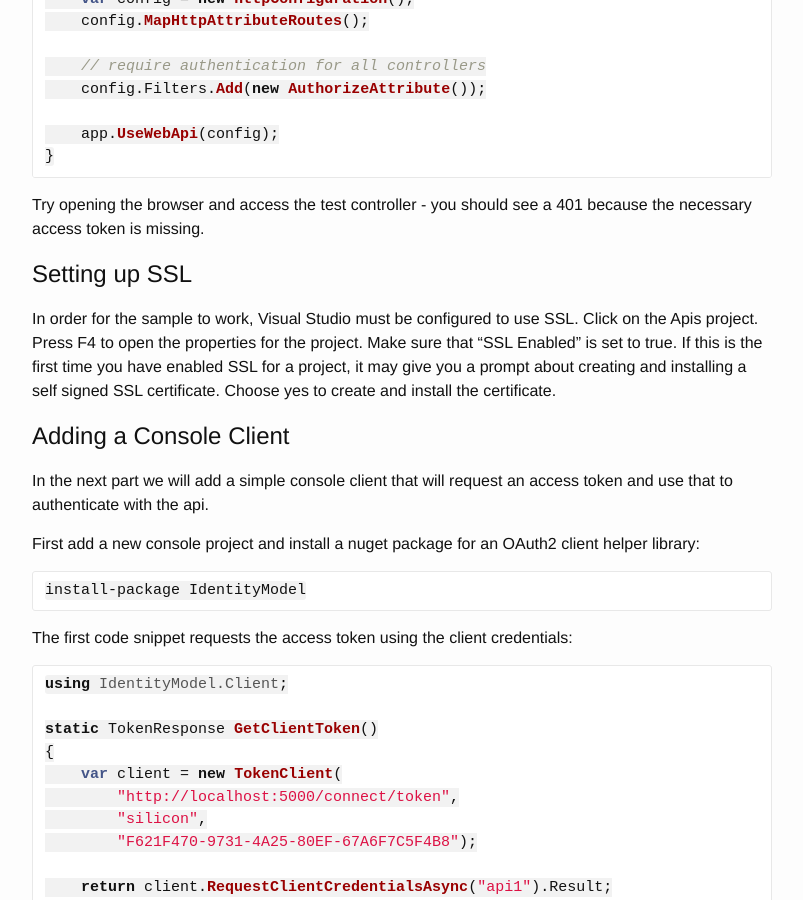
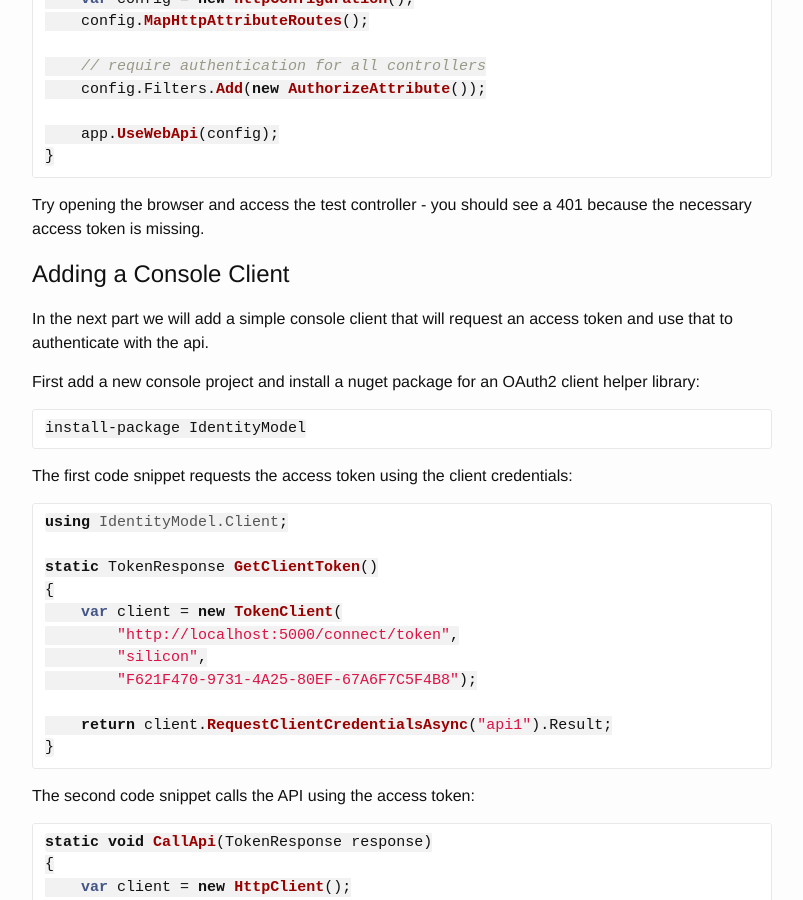
Before and after one commit to IdentityServer/Documentation, a Jekyll site: the page built from docsv2/overview/simplestOAuth.md, in a window 1280 px wide and 900 px high, scrolled down 5041 px. Shown: the whole window, without its empty margins (238-1041 px from the left). Built offline with Jekyll 4.4.1, drawn with Linux system fonts in a browser that asks for light colours.

Commit message:
Update simplestOAuth.md

```diff
--- a/docsv2/overview/simplestOAuth.md
+++ b/docsv2/overview/simplestOAuth.md
@@ -233,9 +233,6 @@ public void Configuration(IAppBuilder app)
 
 Try opening the browser and access the test controller - you should see a 401 because the necessary access token is missing.
 
-## Setting up SSL
-In order for the sample to work, Visual Studio must be configured to use SSL.  Click on the Apis project. Press F4 to open the properties for the project. Make sure that "SSL Enabled" is set to true. If this is the first time you have enabled SSL for a project, it may give you a prompt about creating and installing a self signed SSL certificate. Choose yes to create and install the certificate.
-
 ## Adding a Console Client
 In the next part we will add a simple console client that will request an access token and use that to authenticate with the api.
 
```
